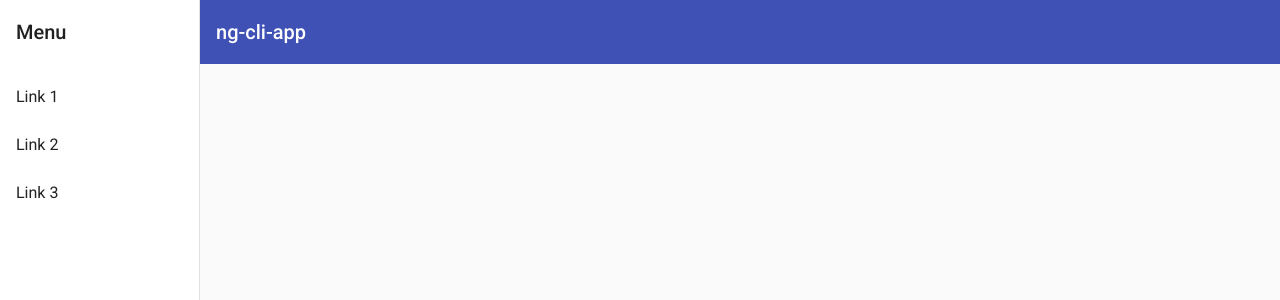
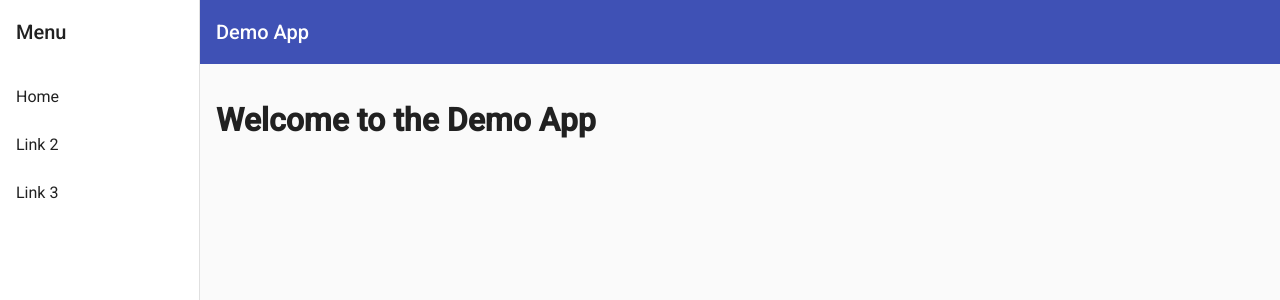
Before and after one commit to cjanz/nx-monorepo-sample, an Angular app: page /home in a window 1280 px wide. Before the commit this address led to /. Shown: the top 300 px of the page. Built offline with nearby package versions, Linux system fonts and the light colour scheme.

Commit message:
Add home screen

```diff
--- a/src/app/app-routing.module.ts
+++ b/src/app/app-routing.module.ts
@@ -2,7 +2,10 @@ import { NgModule } from '@angular/core';
 import { Routes, RouterModule } from '@angular/router';
 
 
-const routes: Routes = [];
+const routes: Routes = [
+  { path: '', pathMatch: 'full', redirectTo: '/home' },
+  { path: 'home', loadChildren: () => import('./home/home.module').then(m => m.HomeModule) }
+];
 
 @NgModule({
   imports: [RouterModule.forRoot(routes)],
--- a/src/app/app.component.ts
+++ b/src/app/app.component.ts
@@ -6,5 +6,4 @@ import { Component } from '@angular/core';
   styleUrls: ['./app.component.scss']
 })
 export class AppComponent {
-  title = 'ng-cli-app';
 }
--- /dev/null
+++ b/src/app/home/home-routing.module.ts
@@ -0,0 +1,12 @@
+import { NgModule } from '@angular/core';
+import { Routes, RouterModule } from '@angular/router';
+
+import { HomeComponent } from './home.component';
+
+const routes: Routes = [{ path: '', component: HomeComponent }];
+
+@NgModule({
+  imports: [RouterModule.forChild(routes)],
+  exports: [RouterModule]
+})
+export class HomeRoutingModule { }
--- /dev/null
+++ b/src/app/home/home.component.html
@@ -0,0 +1 @@
+<h1>Welcome to the Demo App</h1>
--- /dev/null
+++ b/src/app/home/home.component.ts
@@ -0,0 +1,15 @@
+import { Component, OnInit } from '@angular/core';
+
+@Component({
+  selector: 'app-home',
+  templateUrl: './home.component.html',
+  styleUrls: ['./home.component.scss']
+})
+export class HomeComponent implements OnInit {
+
+  constructor() { }
+
+  ngOnInit() {
+  }
+
+}
--- a/src/app/shared/navigation/navigation.component.html
+++ b/src/app/shared/navigation/navigation.component.html
@@ -5,7 +5,7 @@
       [opened]="(isHandset$ | async) === false">
     <mat-toolbar>Menu</mat-toolbar>
     <mat-nav-list>
-      <a mat-list-item href="#">Link 1</a>
+      <a mat-list-item href="/home">Home</a>
       <a mat-list-item href="#">Link 2</a>
       <a mat-list-item href="#">Link 3</a>
     </mat-nav-list>
@@ -20,8 +20,8 @@
         *ngIf="isHandset$ | async">
         <mat-icon aria-label="Side nav toggle icon">menu</mat-icon>
       </button>
-      <span>ng-cli-app</span>
+      <span>Demo App</span>
     </mat-toolbar>
-    <ng-content></ng-content>
+    <main><ng-content></ng-content></main>
   </mat-sidenav-content>
 </mat-sidenav-container>
--- a/src/app/shared/navigation/navigation.component.scss
+++ b/src/app/shared/navigation/navigation.component.scss
@@ -15,3 +15,7 @@
   top: 0;
   z-index: 1;
 }
+
+main {
+  padding: 1rem;
+}
--- a/src/index.html
+++ b/src/index.html
@@ -2,7 +2,7 @@
 <html lang="en">
 <head>
   <meta charset="utf-8">
-  <title>NgCliApp</title>
+  <title>Demo App</title>
   <base href="/">
   <meta name="viewport" content="width=device-width, initial-scale=1">
   <link rel="icon" type="image/x-icon" href="favicon.ico">
```
Also changed, not shown: src/app/home/home.module.ts (added, +15 -0 lines), src/app/home/home.component.scss (added), 2 other files (tests, documents, lock files or other folders).
